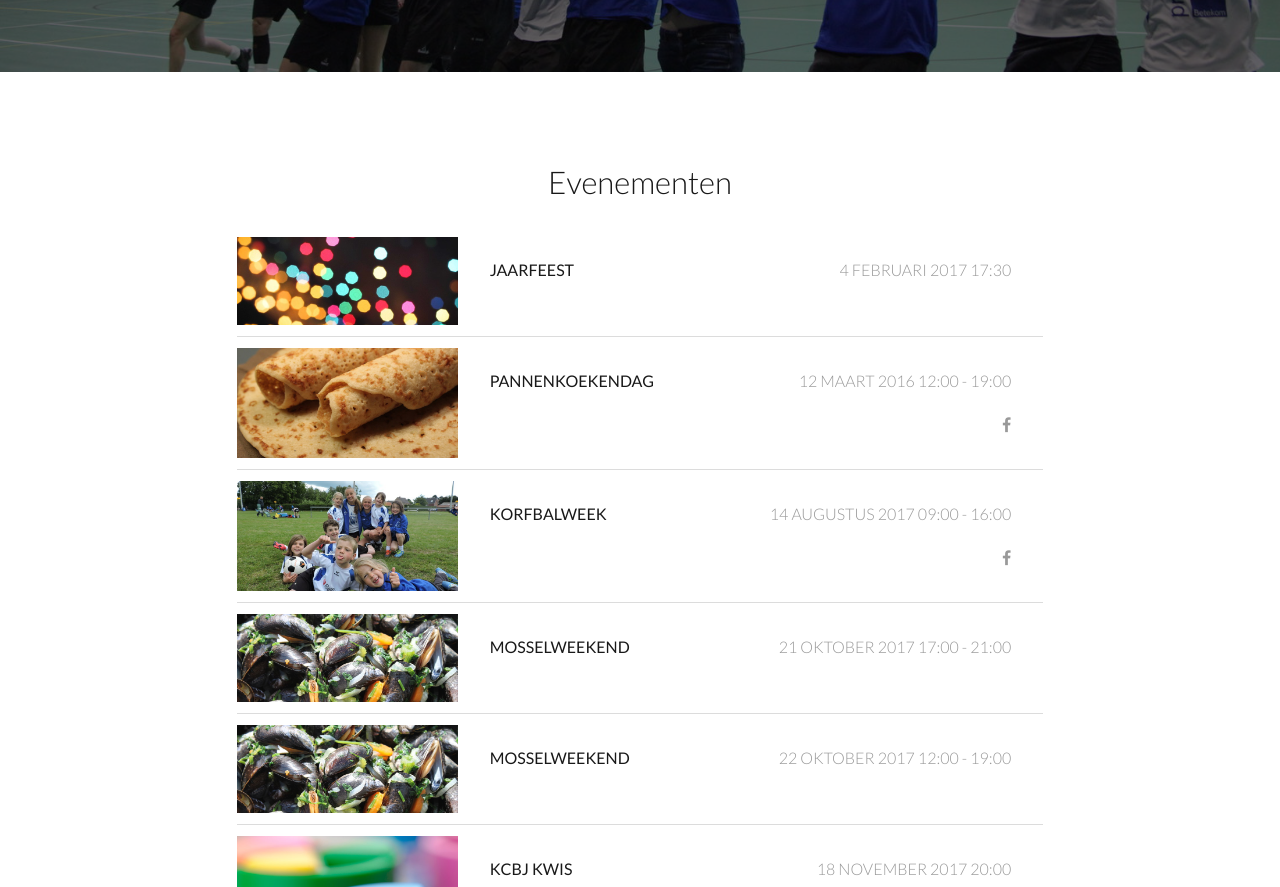
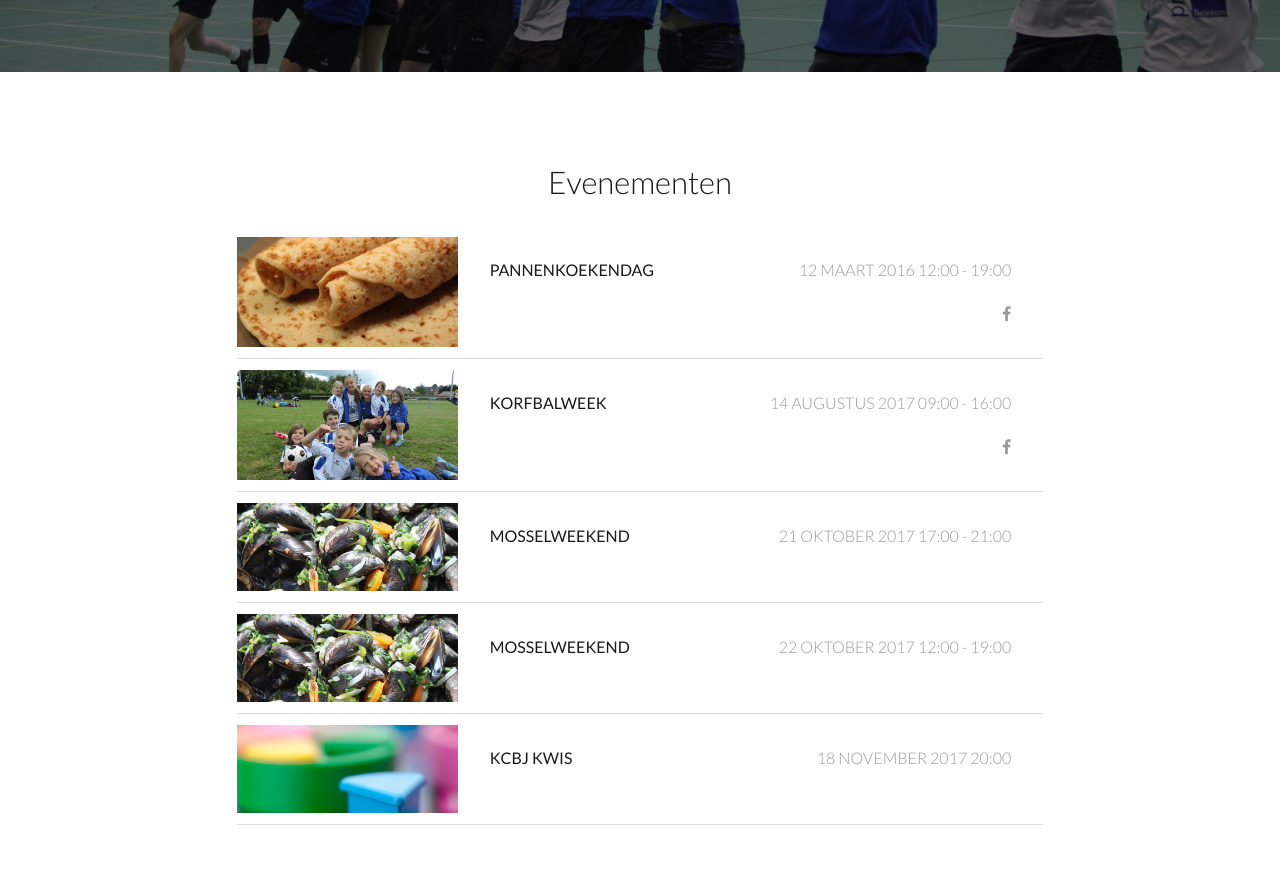
Before and after one commit to kcbj/kcbj.github.io, a Jekyll site: the page built from agenda/index.html, in a window 1280 px wide and 900 px high, scrolled down 710 px, cut to the strip 0-887 px from the top of the window. Built offline with Jekyll 4.4.1, drawn with Linux system fonts in a browser that asks for light colours; nearby versions of some CDN libraries.

Commit message:
Removed jaarfeest

```diff
--- a/_data/events.yml
+++ b/_data/events.yml
@@ -1,8 +1,4 @@
 ---
-- title: Jaarfeest
-  start: 2017-2-4 17:30:00 +01:00
-  location: parochiezaal
-  image: party.jpg
 - title: Pannenkoekendag
   start: 2016-3-12 12:00:00 +01:00
   end: 2016-3-12 19:00:00 +01:00
```
